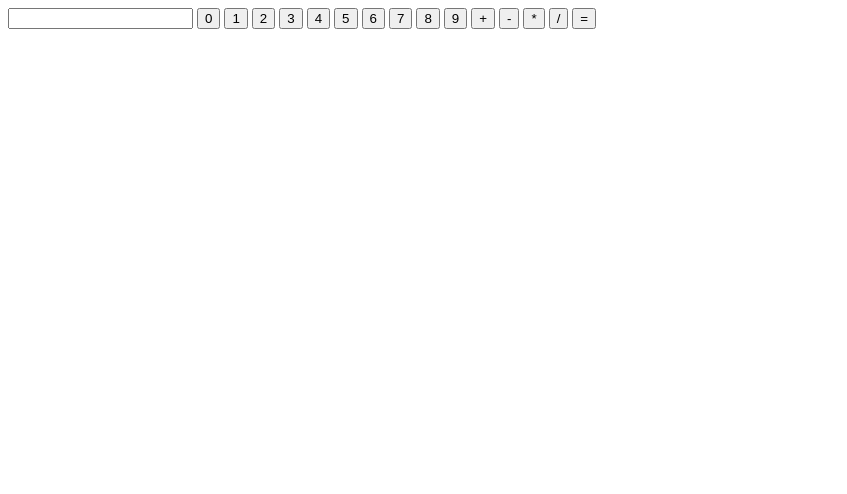
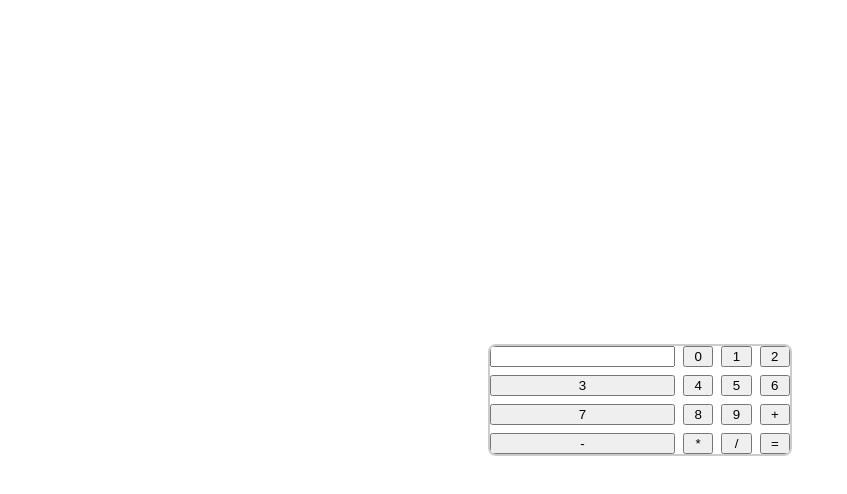
Before and after one commit to Matsatsi14/CODSOFT, a plain HTML site: page index.html in a window 1280 px wide. Shown: the whole page, without its empty margins (0-847 px from the left). Drawn offline with Linux system fonts and the light colour scheme.

Commit message:
Linked the styles with the HTML , styled the body and the div

```diff
--- a/index.html
+++ b/index.html
@@ -3,6 +3,7 @@
   <head>
     <meta charset="UTF-8" />
     <meta name="viewport" content="width=device-width, initial-scale=1.0" />
+    <link rel="stylesheet" href="src/calculator.css" />
     <title>Calculator</title>
   </head>
   <body>
--- a/src/calculator.css
+++ b/src/calculator.css
@@ -0,0 +1,19 @@
+body {
+  display: flex;
+  align-items: center;
+  justify-content: center;
+  height: 100vh;
+  margin: 0;
+  font-family: "Arial", sans-serif;
+}
+
+.calculator {
+  display: grid;
+  grid-template-columns: repeat(4, 1fr);
+  grid-gap: 8px;
+  max-width: 300px;
+  margin: auto;
+  border: 2px solid #ccc;
+  border-radius: 8px;
+  overflow: hidden;
+}
```
